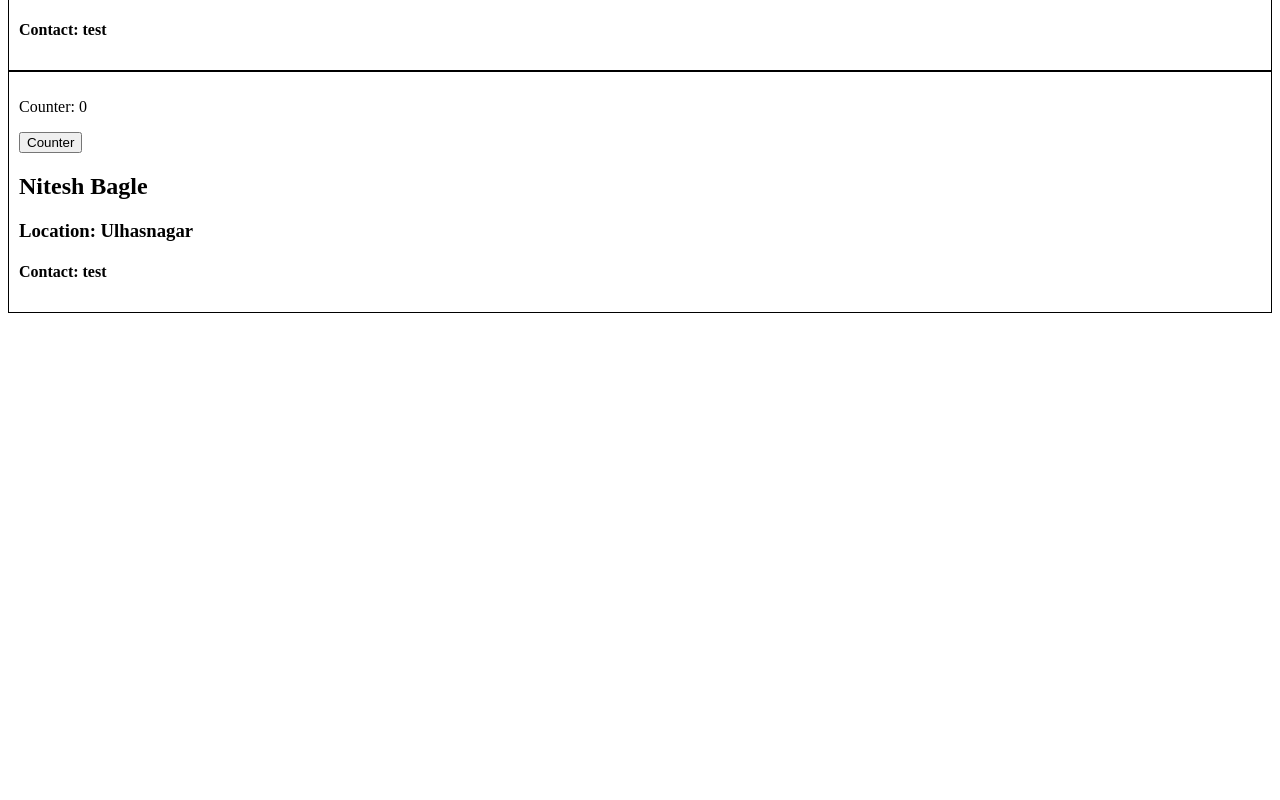
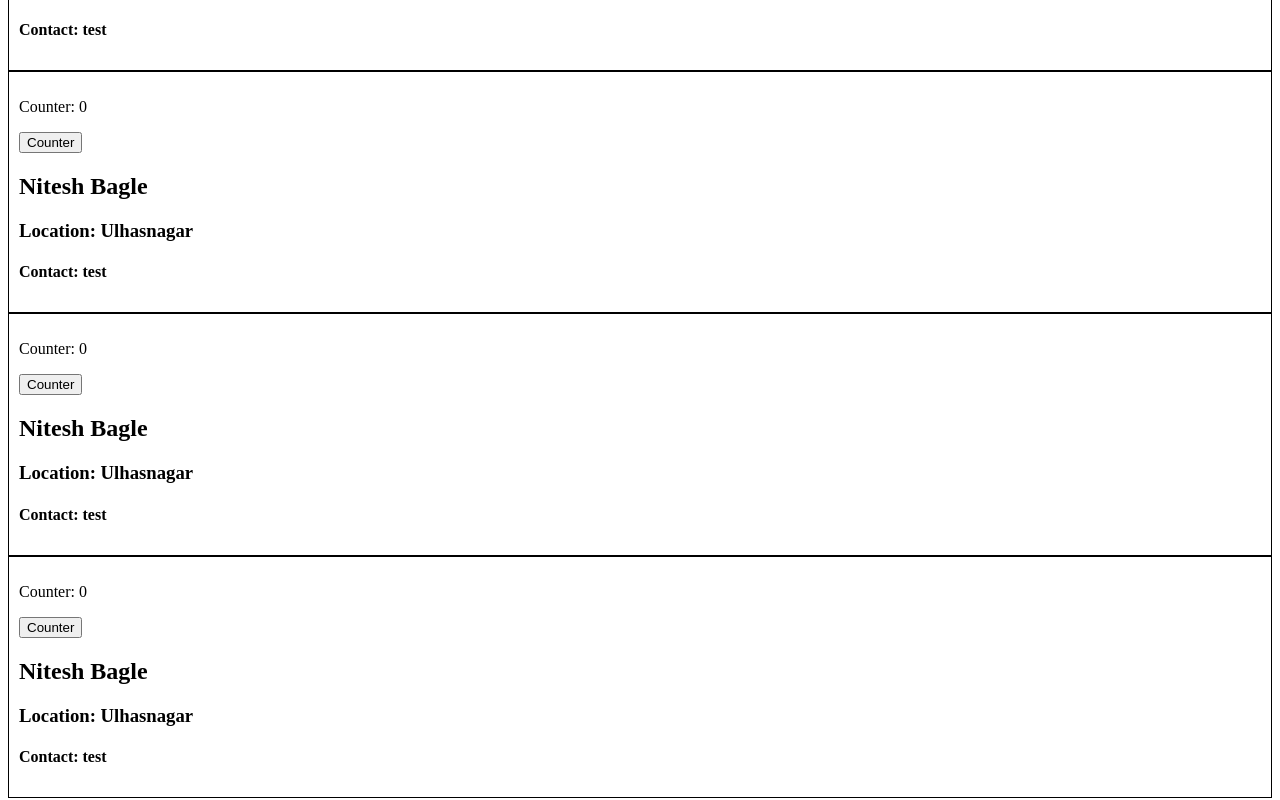
Before and after one commit to NiteshBagle123/namaste_react_2024, a React (Vite) app in the folder inception/: page /about in a window 1280 px wide. Shown: the part 386-1186 px from the top of the page. Before the commit the page ends 800 px from the top, so only its background shows below. Built offline with nearby package versions, Linux system fonts and the light colour scheme.

Commit message:
class component life cycle

```diff
--- a/inception/src/components/About.js
+++ b/inception/src/components/About.js
@@ -1,15 +1,30 @@
+import React from "react";
 import User from "./User";
 import UserClass from './UserClass';
 
-const About = () => {
+class About extends React.Component {
+    constructor (props) {
+        super(props);
+        console.log('About constructor');
+    }
+
+    componentDidMount() {
+        console.log('About componentDidMount')
+    }
+
+    render () {
+        console.log('About render');
         return (
             <div className="about">
                 <h1>About</h1>
                 <h2>This is about page details</h2>
                 <User name="Nitesh Bagle" location="Ulhasnagar"/>
-            <UserClass name="Nitesh Bagle" location="Ulhasnagar"/>
+                <UserClass name="Nitesh Bagle" location="Ulhasnagar" user="user1"/>
+                <UserClass name="Nitesh Bagle" location="Ulhasnagar" user="user2"/>
+                <UserClass name="Nitesh Bagle" location="Ulhasnagar" user="user3"/>
             </div>
-    )
-};
+        );
+    }
+}
 
 export default About;
--- a/inception/src/components/UserClass.js
+++ b/inception/src/components/UserClass.js
@@ -6,15 +6,22 @@ class UserClass extends React.Component {
         this.state = {
             count: 0
         }
+        console.log('UserClass constructor');
+    }
+
+    componentDidMount() {
+        console.log('UserClass componentDidMount', this.props.user)
+        // api call
     }
 
     render() {
+        console.log('UserClass render', this.props.user);
         const { name, location } = this.props;
         const { count } = this.state;
         return (
             <div className='user-card'>
                 <p>Counter: {count}</p>
-                <button onClick={() => this.setState({ ...this.state, count: this.state.count + 1 })}>Counter</button>
+                <button onClick={() => this.setState({ count: this.state.count + 1 })}>Counter</button>
                 <h2>{name}</h2>
                 <h3>Location: {location}</h3>
                 <h4>Contact: test</h4>
```
Lines whose indentation alone changed are shown as unchanged.
